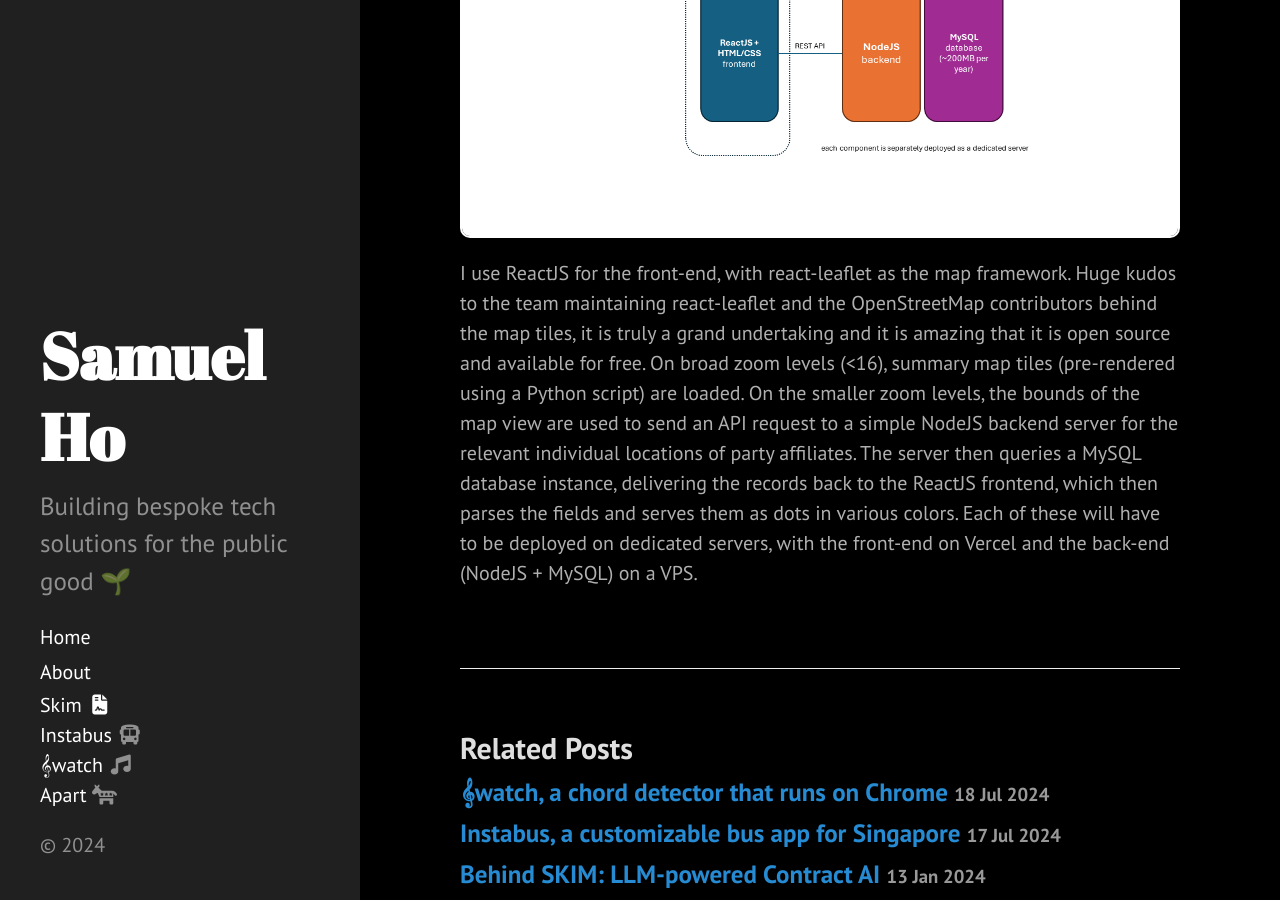
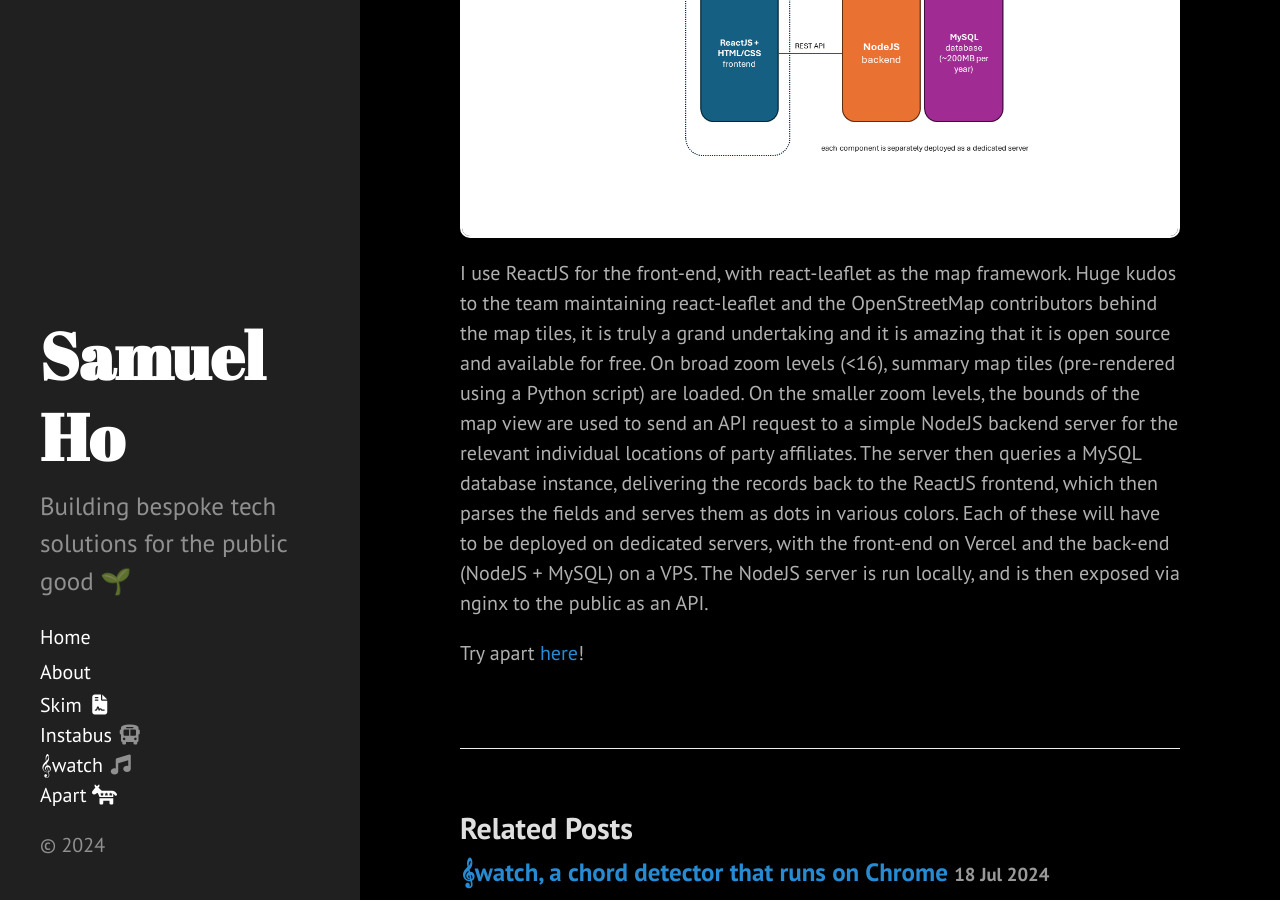
Before and after one commit to samyooole/samyooole.github.io, a Jekyll site: the page built from _posts/2024-08-03-apart.md, in a window 1280 px wide and 900 px high, scrolled down 1674 px. Built offline with Jekyll 4.4.1, drawn with Linux system fonts in a browser that asks for light colours; nearby versions of some CDN libraries.

Commit message:
served apart

```diff
--- a/_includes/sidebar.html
+++ b/_includes/sidebar.html
@@ -31,7 +31,7 @@
       <!-- vertically aligning icons -->
       <div>
         <div>
-          <a href="/blog/jekyll/2024/01/13/skim.html">Skim</a>
+          <a href="/blog/jekyll/2024/01/14/skim.html">Skim</a>
           <a href="https://skim-react.vercel.app" target="_blank">
             <i class="fa-solid fa-file-contract fa-fw" ></i>
           </a>
@@ -56,7 +56,9 @@
         <div>
 
           <a href="/blog/jekyll/2024/08/03/apart.html">Apart</a>
-          <i class="fa-solid fa-democrat fa-fw"></i>
+          <a href="https://apart-react.vercel.app" target="_blank">
+            <i class="fa-solid fa-democrat fa-fw"></i>
+          </a>
         </div>
 
 
--- a/_posts/2024-08-03-apart.md
+++ b/_posts/2024-08-03-apart.md
@@ -23,4 +23,6 @@ At larger zoom levels, see aggregations of Democrats vs Republicans on a broad s
 ## Architecture
 ![](/assets/apart_codearchi.png)
 
-I use ReactJS for the front-end, with react-leaflet as the map framework. Huge kudos to the team maintaining react-leaflet and the OpenStreetMap contributors behind the map tiles, it is truly a grand undertaking and it is amazing that it is open source and available for free. On broad zoom levels (<16), summary map tiles (pre-rendered using a Python script) are loaded. On the smaller zoom levels, the bounds of the map view are used to send an API request to a simple NodeJS backend server for the relevant individual locations of party affiliates. The server then queries a MySQL database instance, delivering the records back to the ReactJS frontend, which then parses the fields and serves them as dots in various colors. Each of these will have to be deployed on dedicated servers, with the front-end on Vercel and the back-end (NodeJS + MySQL) on a VPS.
+I use ReactJS for the front-end, with react-leaflet as the map framework. Huge kudos to the team maintaining react-leaflet and the OpenStreetMap contributors behind the map tiles, it is truly a grand undertaking and it is amazing that it is open source and available for free. On broad zoom levels (<16), summary map tiles (pre-rendered using a Python script) are loaded. On the smaller zoom levels, the bounds of the map view are used to send an API request to a simple NodeJS backend server for the relevant individual locations of party affiliates. The server then queries a MySQL database instance, delivering the records back to the ReactJS frontend, which then parses the fields and serves them as dots in various colors. Each of these will have to be deployed on dedicated servers, with the front-end on Vercel and the back-end (NodeJS + MySQL) on a VPS. The NodeJS server is run locally, and is then exposed via nginx to the public as an API.
+
+Try apart [here](https://apart-react.vercel.app)!
```
Also changed, not shown: 2 other files.
